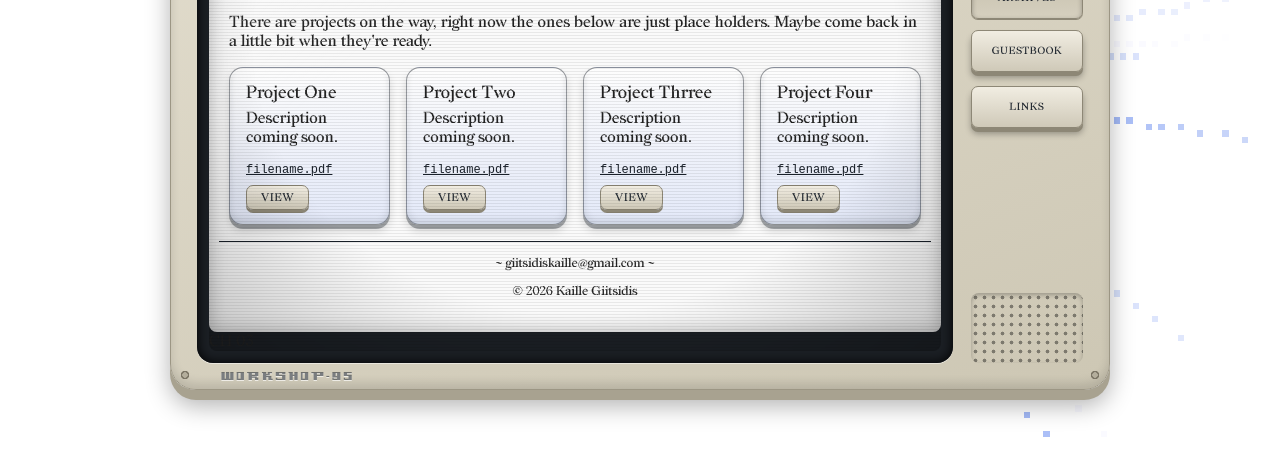
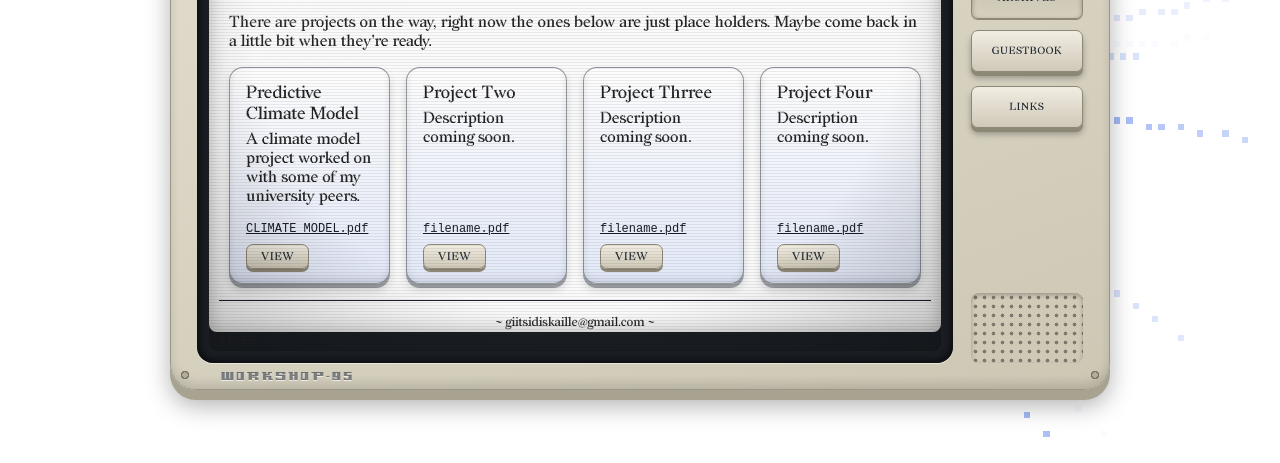
Before and after one commit to UnderFloorConvenienceStore/my_site, a plain HTML site: page projects.html in a window 1280 px wide. Shown: the part 337-800 px from the top of the page. Drawn offline with Linux system fonts and the light colour scheme.

Commit message:
Project Test v1.0

```diff
--- a/projects.html
+++ b/projects.html
@@ -32,11 +32,11 @@
 
 <div class="card-grid">
   <div class="card">
-    <h3 class="card-title">Project One</h3>
-    <p class="card-desc">Description coming soon.</p>
+    <h3 class="card-title">Predictive Climate Model</h3>
+    <p class="card-desc">A climate model project worked on with some of my university peers.</p>
     <div class="card-foot">
-      <a class="card-file" href="#" download>filename.pdf</a>
-      <a class="card-view" href="#">VIEW</a>
+      <a class="card-file" href="#files/CLIMATE_MODEL.pdf" download>CLIMATE_MODEL.pdf</a>
+      <a class="card-view" href="#files/CLIMATE_MODEL.pdf" target="_blank" rel="noopener">VIEW</a>
     </div>
   </div>
 
```
